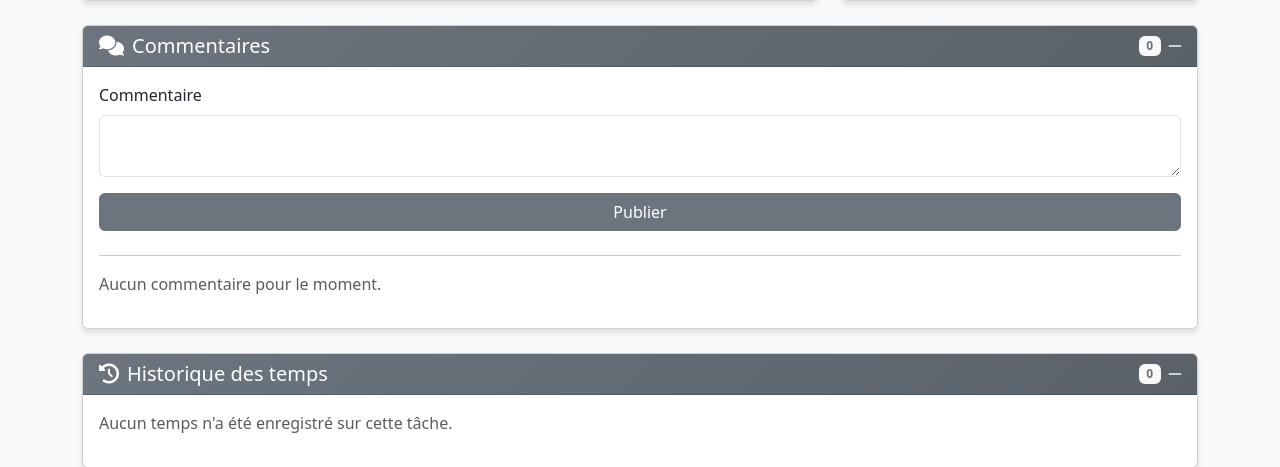
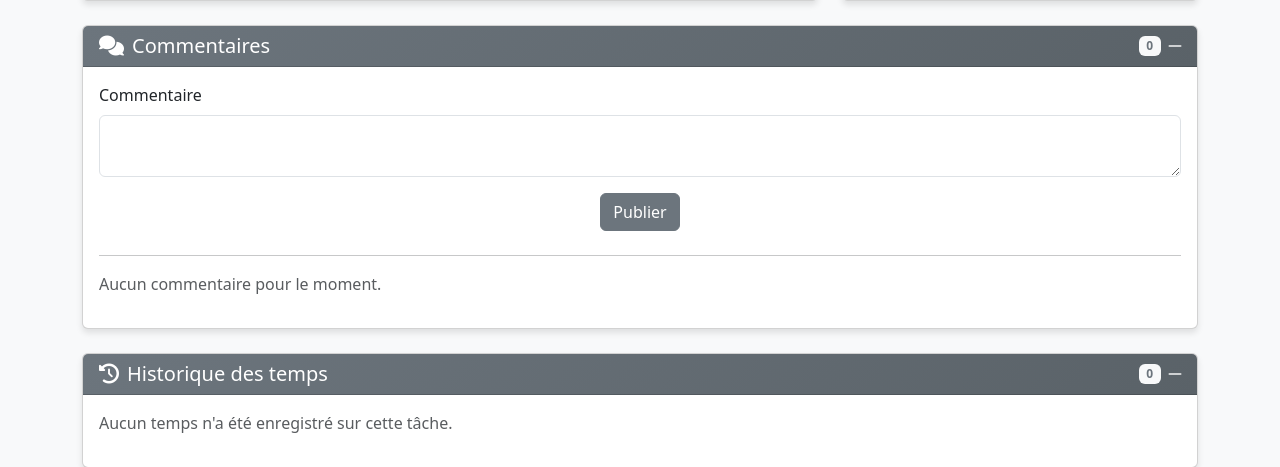
Before and after one commit to popallo/python-x-chronotrak, a Flask app: template app/templates/tasks/task_detail.html in a window 1280 px wide. Shown: the part 451-918 px from the top of the page. Run offline with Flask 3, Linux system fonts and the light colour scheme; the template is opened without the code that fills it: values that come from a table or form of the project are taken from there, others are empty.

Commit message:
fix: update comment form alignment in task detail template
- Changed the class of the submit button container from "d-grid" to "text-center" for improved visual alignment of the comment form submission button.

```diff
--- a/app/templates/tasks/task_detail.html
+++ b/app/templates/tasks/task_detail.html
@@ -236,7 +236,7 @@
                     {{ comment_form.content(class="form-control", rows=2) }}
                 {% endif %}
             </div>
-            <div class="d-grid">
+            <div class="text-center">
                 {{ comment_form.submit(class="btn btn-secondary") }}
             </div>
         </form>
```
